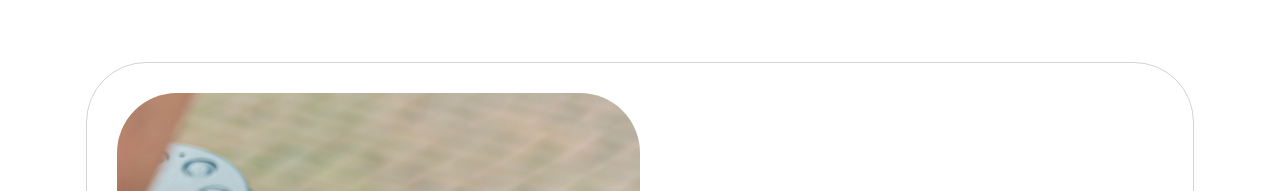
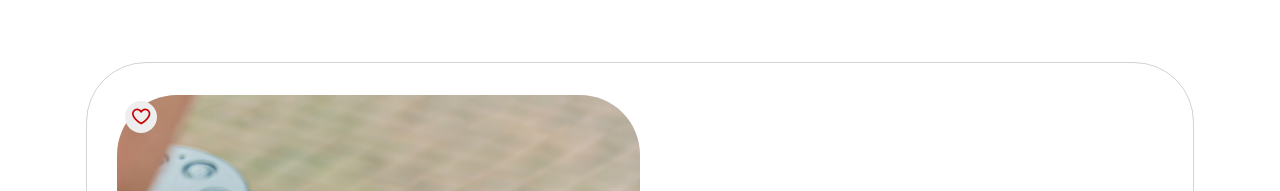
Before and after one commit to JackMac10/photolabs, a React (Create React App) app in the folder frontend/: page / in a window 1280 px wide. Shown: the top 191 px of the page. Built offline with nearby package versions, Linux system fonts and the light colour scheme; the HTML template or start-up script is replaced by a standard one.

Commit message:
like button added

```diff
--- a/frontend/src/components/PhotoFavButton.jsx
+++ b/frontend/src/components/PhotoFavButton.jsx
@@ -4,10 +4,22 @@
 import '../styles/PhotoFavButton.scss';
 
 function PhotoFavButton() {
+  const [isSelected, setIsSelected] = useState(false);
+  const [displayAlert, setDisplayAlert] = useState(false);
+
+  const handleToggleSelect = () => {
+    console.log('liked')
+    setIsSelected(prevState => !prevState);
+  };
+
+  const handleToggleAlert = () => {
+    setDisplayAlert(prevState => !prevState);
+  };
   return (
     <div className="photo-list__fav-icon">
-      <div className="photo-list__fav-icon-svg">
-        {/* Insert React */}
+      <div className="photo-list__fav-icon-svg" onClick={handleToggleSelect}>
+      <FavIcon selected={isSelected} displayAlert={displayAlert} />
+
       </div>
     </div>
   );
--- a/frontend/src/components/PhotoListItem.jsx
+++ b/frontend/src/components/PhotoListItem.jsx
@@ -1,11 +1,13 @@
 import React from "react";
 
 import "../styles/PhotoListItem.scss";
+import PhotoFavButton from "./PhotoFavButton";
 
 
 const PhotoListItem = ({ id, location, imageSource, username, profile }) => {
   return (
     <div className="photo-list__item">
+      <PhotoFavButton/>
       <img className="photo-list__photo" src={imageSource}/>
       <div className="details">
         <img className="profile-pic" src={profile}/>
```
